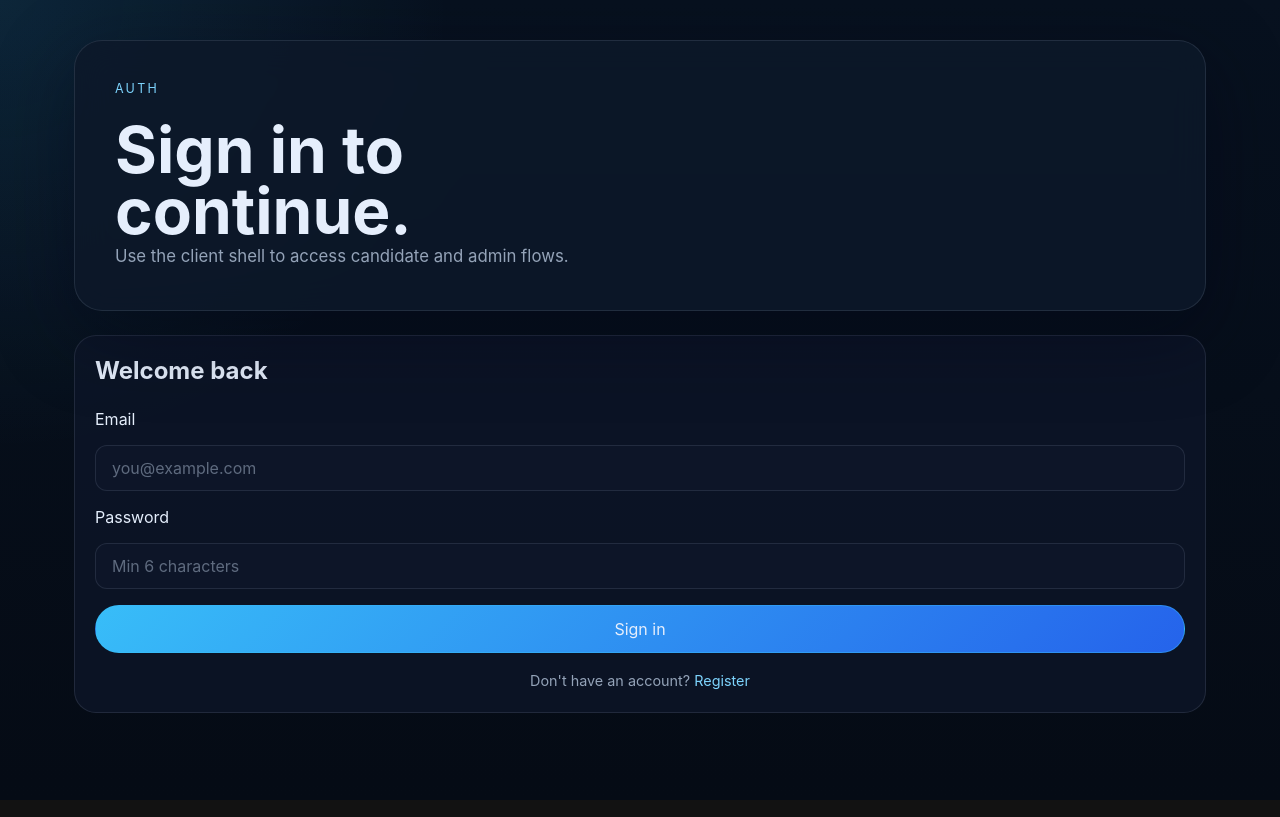
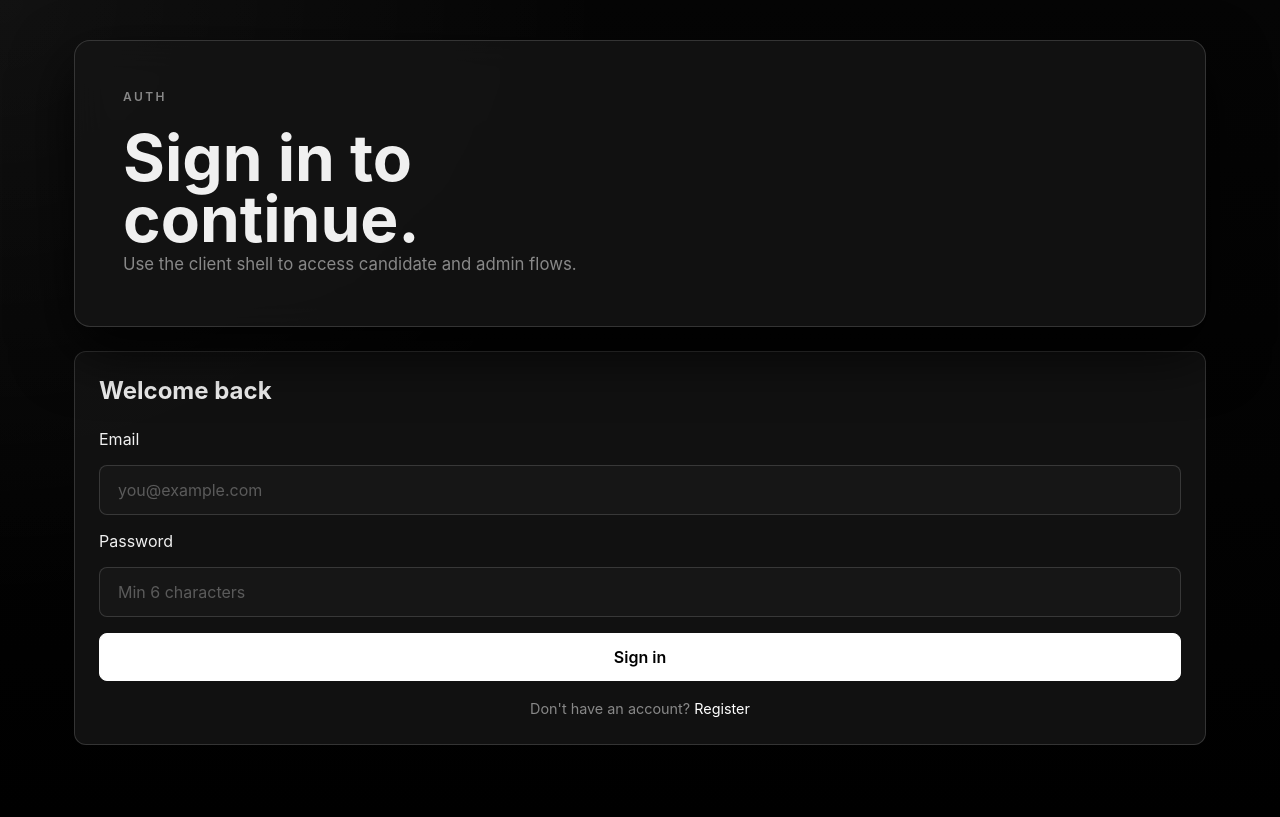
Before and after one commit to Sasivisvan/siege, a Next.js app in the folder client/: page /login in a window 1280 px wide. Built offline with nearby package versions, Linux system fonts and the light colour scheme; no server answers.

Commit message:
Hopefull

```diff
--- a/client/src/styles/globals.css
+++ b/client/src/styles/globals.css
@@ -1,13 +1,13 @@
 :root {
   color-scheme: dark;
-  --bg: #07111f;
-  --panel: rgba(13, 24, 42, 0.88);
-  --panel-border: rgba(148, 163, 184, 0.16);
-  --text: #e5eefc;
-  --muted: #94a3b8;
-  --accent: #7dd3fc;
-  --accent-strong: #38bdf8;
-  --shadow: 0 24px 80px rgba(2, 6, 23, 0.4);
+  --bg: #050505;
+  --panel: rgba(20, 20, 20, 0.85);
+  --panel-border: rgba(255, 255, 255, 0.15);
+  --text: #f0f0f0;
+  --muted: #888888;
+  --accent: #ffffff;
+  --accent-strong: #ffffff;
+  --shadow: 0 24px 60px rgba(0, 0, 0, 0.8);
 }
 
 * {
@@ -19,8 +19,8 @@ body {
   margin: 0;
   min-height: 100%;
   background:
-    radial-gradient(circle at top left, rgba(56, 189, 248, 0.12), transparent 30%),
-    linear-gradient(180deg, #07111f 0%, #050b15 100%);
+    radial-gradient(circle at top left, rgba(255, 255, 255, 0.05), transparent 40%),
+    linear-gradient(180deg, #050505 0%, #000000 100%);
   color: var(--text);
   font-family: Inter, system-ui, sans-serif;
 }
@@ -41,20 +41,20 @@ input,
 textarea,
 select {
   width: 100%;
-  padding: 12px 16px;
-  border-radius: 12px;
+  padding: 14px 18px;
+  border-radius: 8px;
   border: 1px solid var(--panel-border);
-  background: rgba(15, 23, 42, 0.72);
+  background: rgba(25, 25, 25, 0.7);
   color: var(--text);
   outline: none;
-  transition: border-color 0.2s;
+  transition: all 0.2s ease;
 }
 
 input:focus,
 textarea:focus,
 select:focus {
-  border-color: var(--accent);
-  box-shadow: 0 0 0 3px rgba(125, 211, 252, 0.1);
+  border-color: var(--text);
+  box-shadow: 0 0 0 2px rgba(255, 255, 255, 0.2);
 }
 
 input::placeholder,
@@ -96,12 +96,13 @@ textarea {
 }
 
 .error-banner {
-  padding: 12px 16px;
-  border-radius: 12px;
-  background: rgba(239, 68, 68, 0.15);
-  border: 1px solid rgba(239, 68, 68, 0.3);
-  color: #fca5a5;
+  padding: 14px 18px;
+  border-radius: 8px;
+  background: #111111;
+  border: 1px solid var(--panel-border);
+  color: var(--text);
   font-size: 0.9rem;
+  font-weight: 500;
 }
 
 .shell {
@@ -113,19 +114,20 @@ textarea {
 .hero {
   display: grid;
   gap: 24px;
-  padding: 40px;
+  padding: 48px;
   border: 1px solid var(--panel-border);
-  border-radius: 28px;
+  border-radius: 16px;
   background: var(--panel);
   box-shadow: var(--shadow);
   backdrop-filter: blur(18px);
 }
 
 .eyebrow {
-  color: var(--accent);
-  letter-spacing: 0.18em;
+  color: var(--muted);
+  letter-spacing: 0.2em;
   text-transform: uppercase;
-  font-size: 0.78rem;
+  font-size: 0.75rem;
+  font-weight: 600;
 }
 
 .hero h1 {
@@ -154,16 +156,29 @@ textarea {
   align-items: center;
   justify-content: center;
   min-height: 48px;
-  padding: 0 18px;
-  border-radius: 999px;
+  padding: 0 24px;
+  border-radius: 8px;
   border: 1px solid var(--panel-border);
-  background: rgba(148, 163, 184, 0.08);
+  background: rgba(255, 255, 255, 0.05);
   color: var(--text);
+  font-weight: 500;
+  transition: all 0.2s ease;
+}
+
+.button:hover {
+  background: rgba(255, 255, 255, 0.1);
 }
 
 .button.primary {
-  border-color: rgba(56, 189, 248, 0.4);
-  background: linear-gradient(135deg, var(--accent-strong), #2563eb);
+  border-color: #ffffff;
+  background: #ffffff;
+  color: #000000;
+  font-weight: 600;
+}
+
+.button.primary:hover {
+  background: #d4d4d4;
+  border-color: #d4d4d4;
 }
 
 .grid {
@@ -177,10 +192,10 @@ textarea {
 }
 
 .card {
-  padding: 20px;
-  border-radius: 22px;
+  padding: 24px;
+  border-radius: 12px;
   border: 1px solid var(--panel-border);
-  background: rgba(15, 23, 42, 0.72);
+  background: var(--panel);
 }
 
 .card h2,
@@ -216,9 +231,9 @@ textarea {
 }
 
 .meter-track {
-  height: 10px;
-  border-radius: 999px;
-  background: rgba(148, 163, 184, 0.12);
+  height: 8px;
+  border-radius: 4px;
+  background: rgba(255, 255, 255, 0.1);
   overflow: hidden;
 }
 
@@ -227,7 +242,7 @@ textarea {
   height: 100%;
   width: 38%;
   border-radius: inherit;
-  background: linear-gradient(90deg, var(--accent), var(--accent-strong));
+  background: #ffffff;
 }
 
 @media (max-width: 900px) {
--- /dev/null
+++ b/pnpm-workspace.yaml
@@ -0,0 +1,4 @@
+packages:
+  - 'client'
+  - 'server'
+  - 'ai'
```
Also changed, not shown: client/src/components/exam/exam-workspace.tsx (+12 -10 lines), client/src/components/proctoring/risk-meter.tsx (+5 -5 lines), package.json (added, +10 -0 lines), 2 other files (tests, documents, lock files or other folders).
